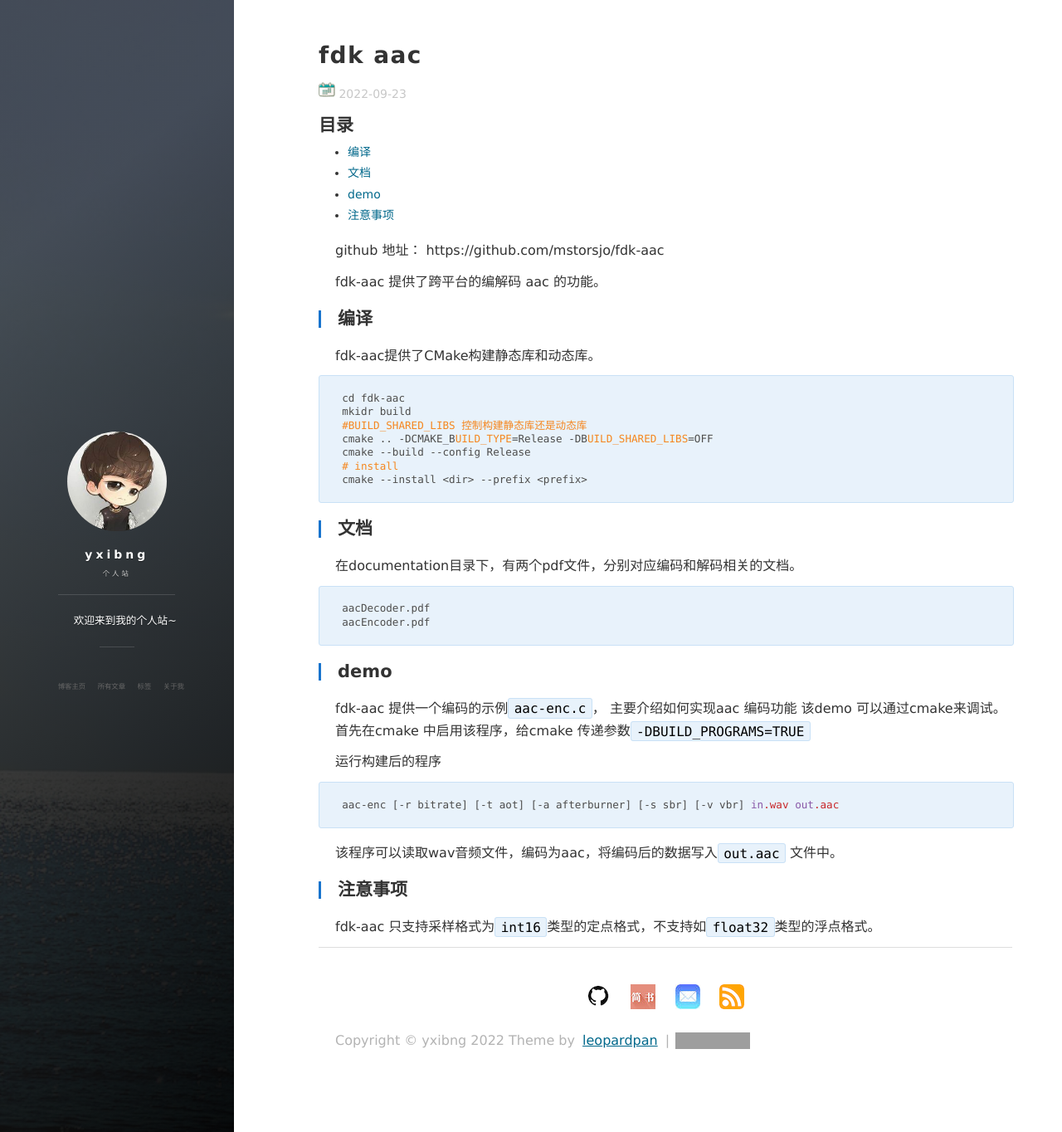
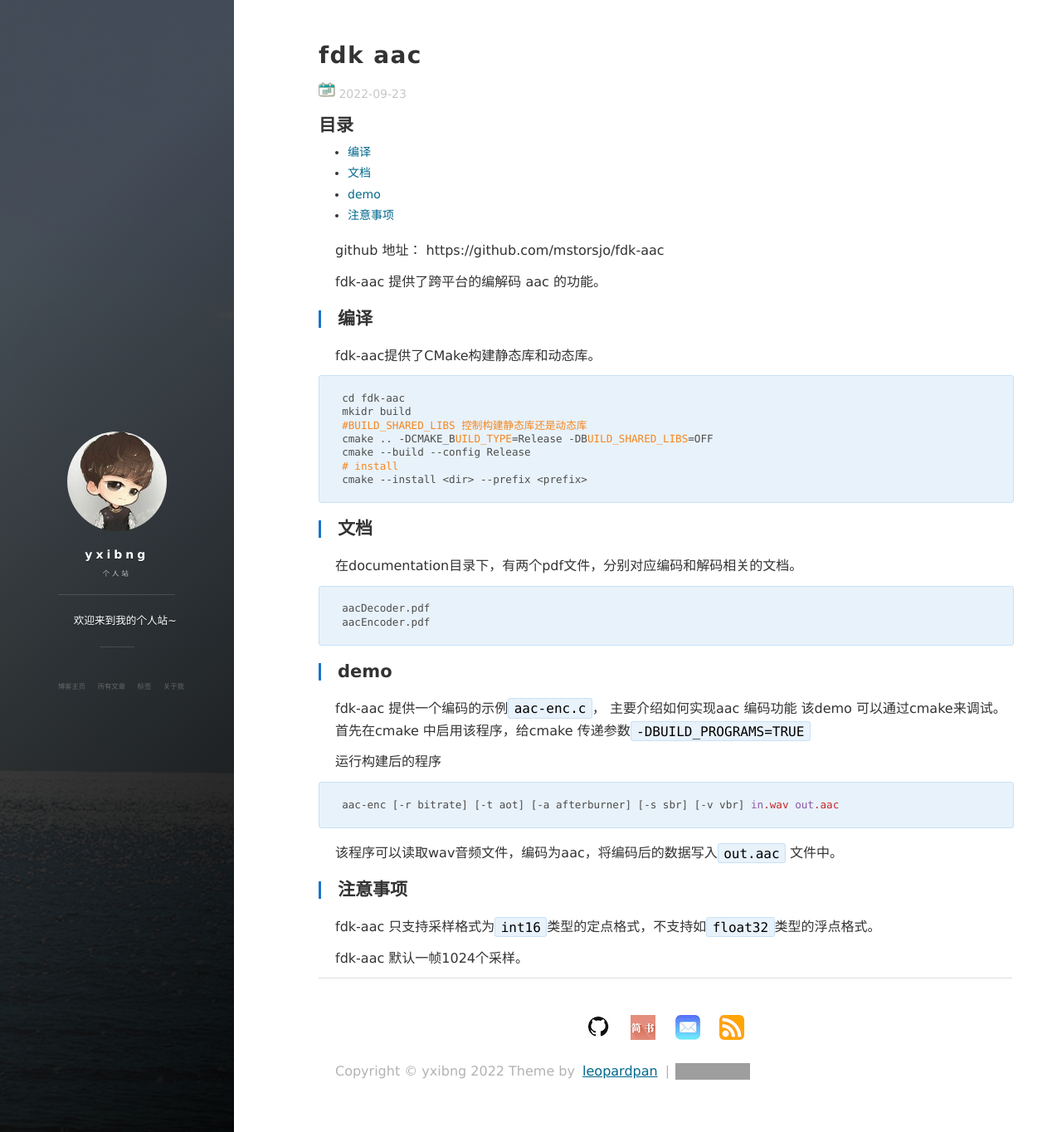
Before and after one commit to yxibng/yxibng.github.io, a Jekyll site: the page built from _posts/aac/2022-09-23-fdk-aac.md, in a window 1280 px wide and 1364 px high. Shown: the whole window at 83% size. Built offline with Jekyll 4.4.1, drawn with Linux system fonts in a browser that asks for light colours; nearby versions of some CDN libraries; comment, search, counter and statistics services are not loaded; grey boxes are pictures that could not be loaded.

Commit message:
feat: aac 1024 samples per frame

```diff
--- a/_posts/aac/2022-09-23-fdk-aac.md
+++ b/_posts/aac/2022-09-23-fdk-aac.md
@@ -43,3 +43,5 @@
 ## 注意事项
 
 fdk-aac 只支持采样格式为`int16`类型的定点格式，不支持如`float32`类型的浮点格式。
+
+fdk-aac 默认一帧1024个采样。
```
